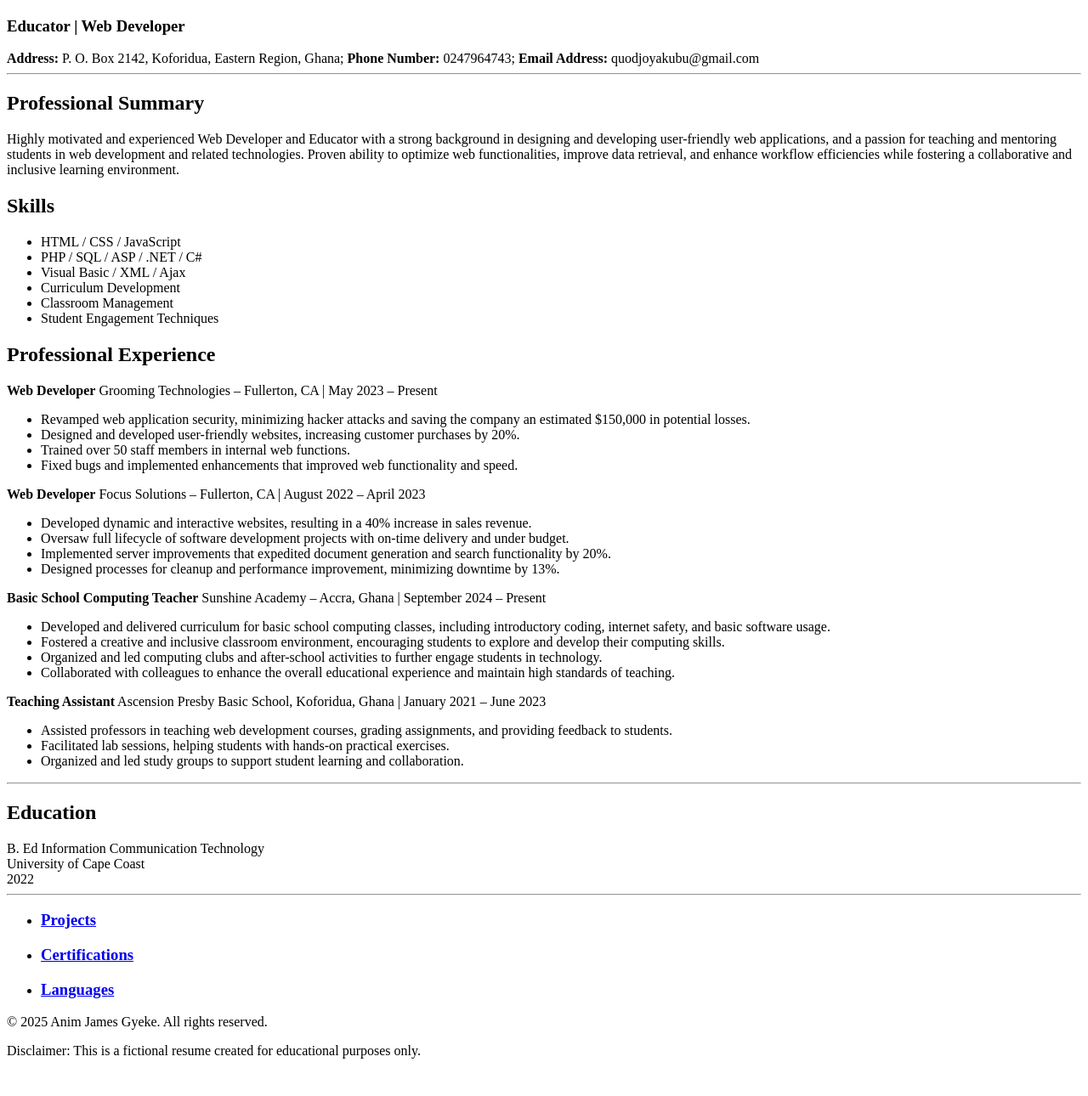
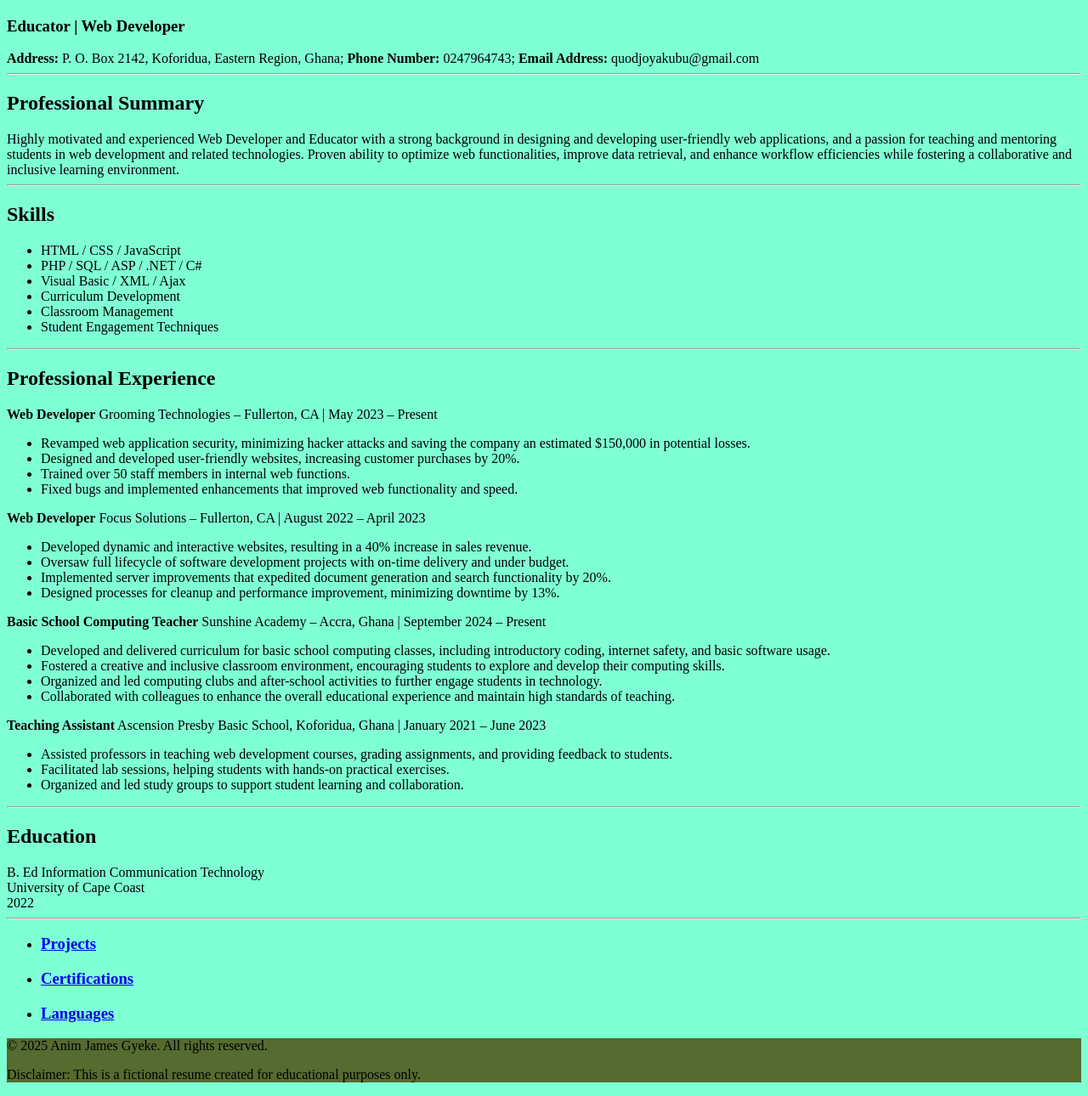
Before and after one commit to Kojoyakubu/my-resume, a plain HTML site: page index.html in a window 1280 px wide. Shown: the part 283-1573 px from the top of the page at 85% size. Before the commit the page ends 1545 px from the top, so only its background shows below. Drawn offline with Linux system fonts and the light colour scheme.

Commit message:
Add files via upload

```diff
--- a/index.html
+++ b/index.html
@@ -1,5 +1,5 @@
 <!DOCTYPE html>
-<html lang="en">
+<html lang="en" style="background-color:aquamarine">
     <head>
         <meta charset="UTF-8">
         <meta name="viewport" content="width=device-width, initial-scale=1.0">
@@ -22,6 +22,7 @@
              web functionalities, improve data retrieval, and enhance workflow efficiencies while
              fostering a collaborative and inclusive learning environment.
         </h>
+        <hr />
 
         <h2>Skills</h2>
         <ul>
@@ -32,6 +33,7 @@
             <li>Classroom Management</li>
             <li>Student Engagement Techniques</li>
         </ul>
+        <hr />
 
         <h2>Professional Experience</h2>
         <h><b>Web Developer</b> Grooming Technologies – Fullerton, CA | May 2023 – Present</h>
@@ -95,7 +97,7 @@
             </li>
         </ul>
 
-        <footer>
+        <footer style="background-color: darkolivegreen">
             <p>&copy; 2025 Anim James Gyeke. All rights reserved.</p>
             <p>Disclaimer: This is a fictional resume created for educational purposes only.</p>
         </footer>
```
